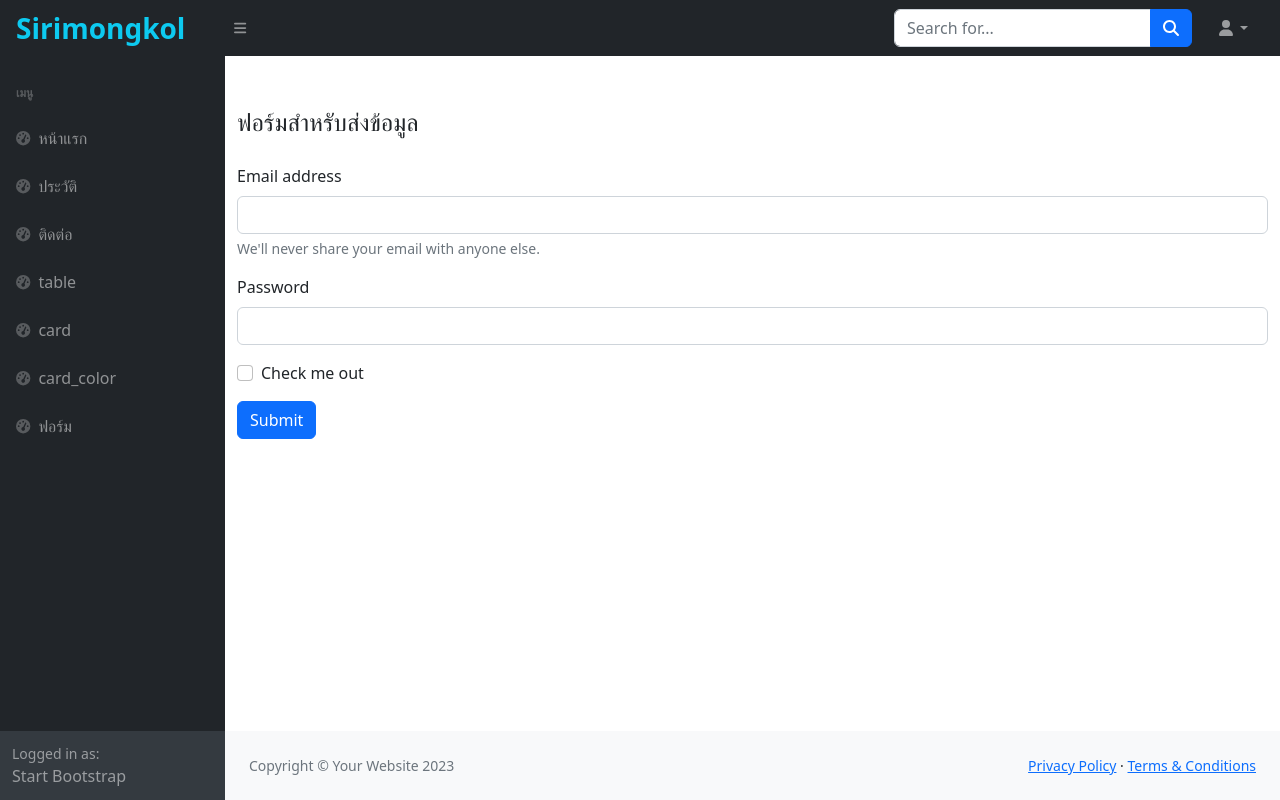
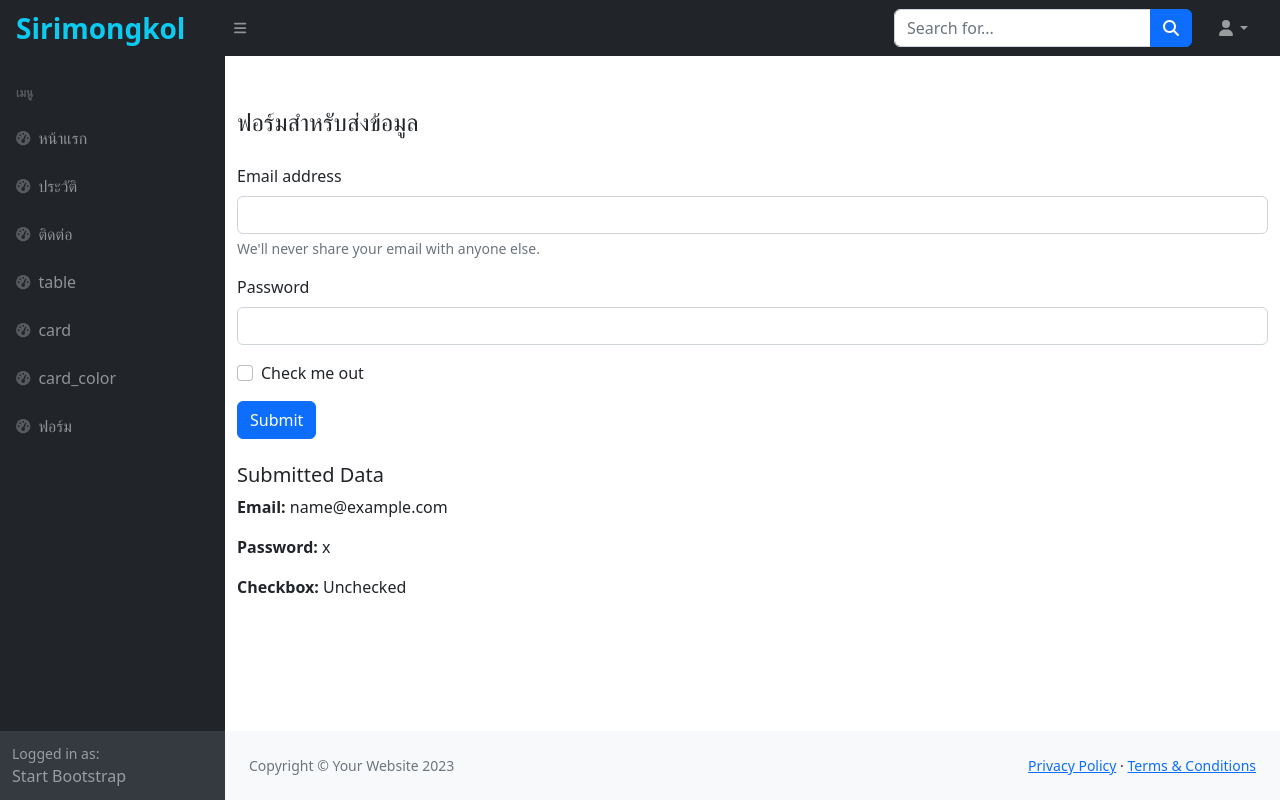
Before and after one commit to SirimongkolMannubut/sirimongkol_web, a Django app: template templates/for_page.html in a window 1280 px wide. Run offline with Django 5.2, Linux system fonts and the light colour scheme; the template is opened without the code that fills it: most values are stand-ins (such as "Sample title", 1, 10 or a date in 2020); some libraries are stand-ins or nearby versions.

Commit message:
updateform

```diff
--- a/templates/for_page.html
+++ b/templates/for_page.html
@@ -1,8 +1,9 @@
 {% extends "base.html" %}
 {% block contant %}
+
 <div class="container mt-5">
     <form method="post" class="needs-validation" novalidate>
-
+        {% csrf_token %}
         <legend class="mb-4">ฟอร์มสำหรับส่งข้อมูล</legend>
 
         <div class="mb-3">
@@ -26,9 +27,18 @@
             <input type="checkbox" class="form-check-input" id="exampleCheck1" name="checkbox">
             <label class="form-check-label" for="exampleCheck1">Check me out</label>
         </div>
-
+ {% comment %} ให้มันแสดง email กับ password {% endcomment %}
         <button type="submit" class="btn btn-primary">Submit</button>
     </form>
+
+    {% if email or password %}
+    <div class="mt-4">
+        <h5>Submitted Data</h5>
+        <p><strong>Email:</strong> {{ email }}</p>
+        <p><strong>Password:</strong> {{ password }}</p>
+        <p><strong>Checkbox:</strong> {% if checkbox %}Checked{% else %}Unchecked{% endif %}</p>
+    </div>
+    {% endif %}
 </div>
 
 <script>
@@ -49,4 +59,5 @@
     })
 })()
 </script>
+
 {% endblock contant %}
```
Also changed, not shown: webpage/views.py (+6 -1 lines).
